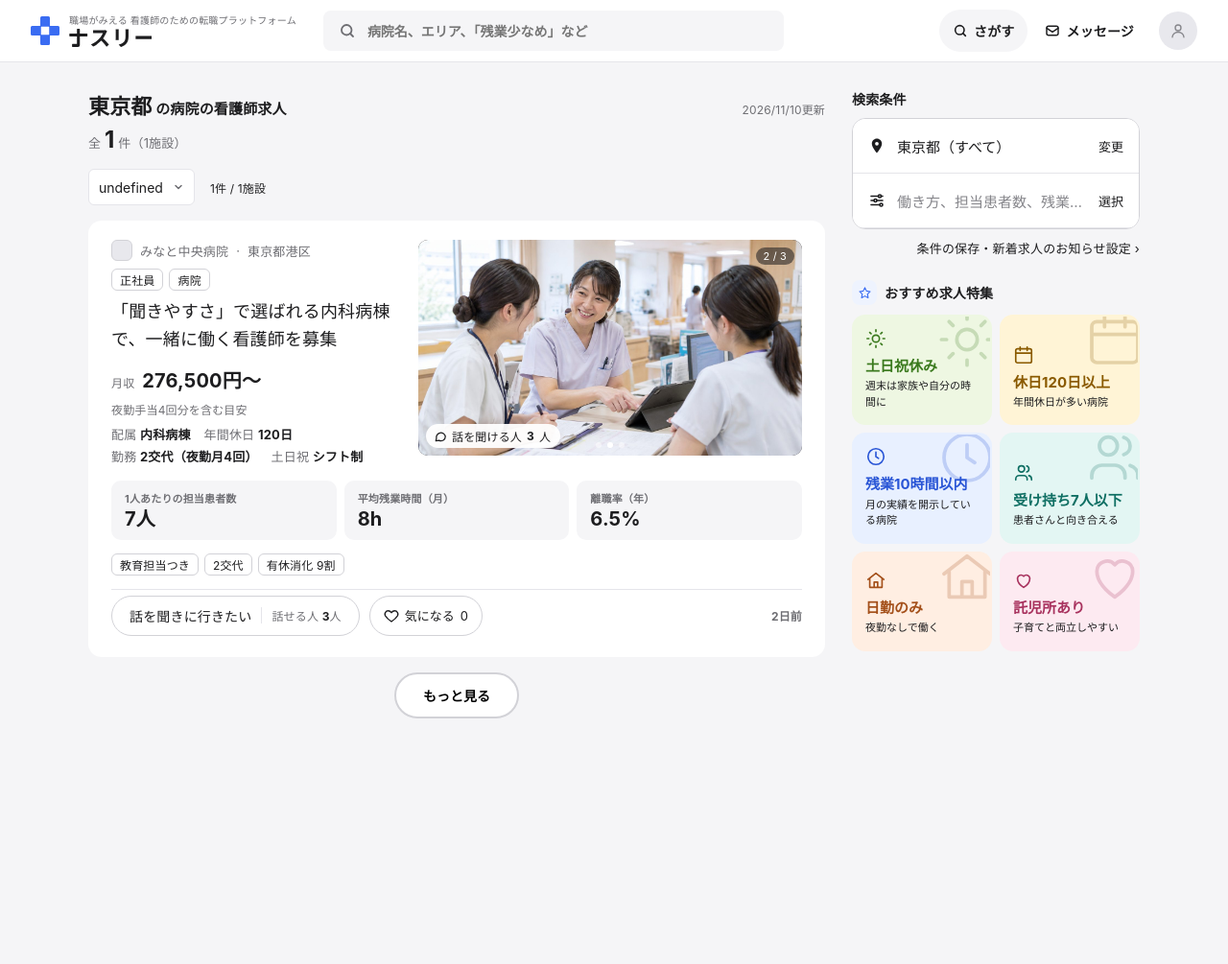
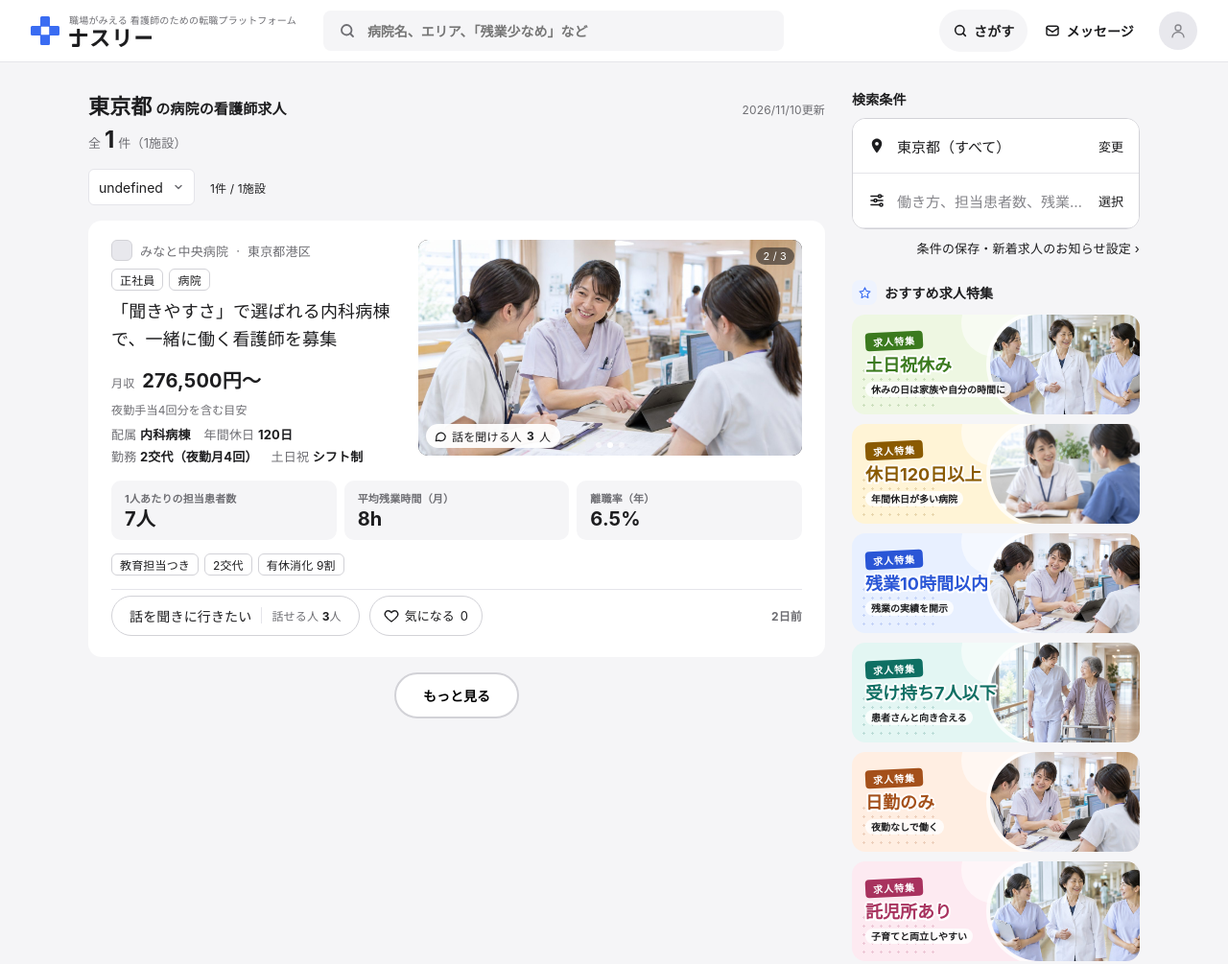
Before and after one commit to unouinc/fleming-prototype, a plain HTML site: page site/index.html in a window 1280 px wide. Shown: the whole page at 96% size. Before the commit the page ends 813 px from the top, so only its background shows below. Drawn offline with nearby package versions, Linux system fonts and the light colour scheme.

Commit message:
おすすめ求人特集を写真入りのサムネイル型バナーに
Co-Authored-By: Claude Fable 5.2 <noreply@anthropic.com>
Claude-Session: https://claude.ai/code/session_01MivGLrktcrwpXDoHBMrtga

```diff
--- a/site/index.html
+++ b/site/index.html
@@ -21,8 +21,8 @@ a{color:#1D1D1F}a:hover{color:#6E6E73}
   .m-only{display:flex!important}
   .hdr{padding:0 16px!important;height:56px!important}
   .wrap{padding:12px 16px 96px!important;gap:16px!important;flex-direction:column!important;align-items:stretch!important}
-  .featgrid{display:flex!important;overflow-x:auto;scrollbar-width:none;margin:0 -16px;padding:0 16px}
-  .featgrid>button{flex:0 0 150px}
+  .featgrid{flex-direction:row!important;overflow-x:auto;scrollbar-width:none;margin:0 -16px;padding:0 16px}
+  .featgrid>button{flex:0 0 272px;width:272px!important}
   .side{position:static!important;width:auto!important;flex:0 0 auto!important;order:-1}
   .cardtop{grid-template-columns:1fr!important;padding:0!important;gap:0!important}
   .cardtop .cover{order:-1;border-radius:0!important}
@@ -207,13 +207,18 @@ a{color:#1D1D1F}a:hover{color:#6E6E73}
       <a href="#" style="align-self: flex-end; font-size: 13px; font-weight: 400; color: #1D1D1F; text-decoration: none">条件の保存・新着求人のお知らせ設定 ›</a>
       <section class="feat" aria-label="おすすめ求人特集" style="margin-top: 14px; display: flex; flex-direction: column; gap: 10px">
         <span style="display: flex; align-items: center; gap: 8px; font-size: 14px; font-weight: 700; color: #1D1D1F"><span aria-hidden="true" style="flex: 0 0 auto; width: 26px; height: 26px; border-radius: 8px; background: #EEF3FE; color: #3A6CF2; display: flex; align-items: center; justify-content: center"><svg width="15" height="15" viewBox="0 0 24 24" fill="none" stroke="currentColor" stroke-width="1.8" stroke-linecap="round" stroke-linejoin="round"><path d="M12 3l2.7 5.6 6.1.9-4.4 4.3 1 6.1L12 17l-5.4 2.9 1-6.1L3.2 9.5l6.1-.9z"></path></svg></span>おすすめ求人特集</span>
-        <div class="featgrid" style="display: grid; grid-template-columns: repeat(2, minmax(0, 1fr)); gap: 8px">
+        <div class="featgrid" style="display: flex; flex-direction: column; gap: 10px">
           <sc-for list="{{features}}" as="f" hint-placeholder-count="6">
-            <button type="button" onClick="{{f.pick}}" aria-pressed="{{f.on}}" style="position: relative; overflow: hidden; text-align: left; border: 2px solid {{f.border}}; background: {{f.bg}}; color: {{f.fg}}; border-radius: 14px; padding: 12px 12px 14px; min-height: 104px; font-family: inherit; cursor: pointer; display: flex; flex-direction: column; justify-content: flex-end; gap: 2px">
-              <svg aria-hidden="true" width="64" height="64" viewBox="0 0 24 24" fill="none" stroke="currentColor" stroke-width="1.4" stroke-linecap="round" stroke-linejoin="round" style="position: absolute; right: -8px; top: -8px; opacity: 0.22"><path d="{{f.icon}}"></path></svg>
-              <svg aria-hidden="true" width="22" height="22" viewBox="0 0 24 24" fill="none" stroke="currentColor" stroke-width="1.8" stroke-linecap="round" stroke-linejoin="round" style="margin-bottom: 6px"><path d="{{f.icon}}"></path></svg>
-              <span style="font-size: 15px; font-weight: 700; line-height: 1.35">{{f.title}}</span>
-              <span style="font-size: 11px; font-weight: 400; line-height: 1.5; color: #1D1D1F">{{f.sub}}</span>
+            <button type="button" onClick="{{f.pick}}" aria-pressed="{{f.on}}" style="position: relative; overflow: hidden; text-align: left; border: none; background: {{f.bg}}; color: {{f.fg}}; border-radius: 14px; padding: 0; height: 104px; width: 100%; font-family: inherit; cursor: pointer; display: block">
+              <span aria-hidden="true" style="position: absolute; left: 8px; bottom: 6px; width: 84px; height: 44px; background-image: radial-gradient(currentColor 1.3px, transparent 1.4px); background-size: 9px 9px; opacity: 0.2"></span>
+              <span aria-hidden="true" style="position: absolute; left: 38%; top: -26px; width: 70px; height: 70px; border-radius: 50%; background: #FFFFFF; opacity: 0.55"></span>
+              <img src="{{f.img}}" alt="" style="position: absolute; right: 0; top: 0; width: 52%; height: 100%; object-fit: cover; object-position: {{f.pos}}; border-radius: 999px 0 0 999px; box-shadow: 0 0 0 4px rgba(255,255,255,0.75); display: block">
+              <span style="position: absolute; left: 14px; top: 0; bottom: 0; width: 52%; display: flex; flex-direction: column; justify-content: center; align-items: flex-start; gap: 5px">
+                <span style="font-size: 10px; font-weight: 700; letter-spacing: 1px; color: #FFFFFF; background: {{f.fg}}; padding: 2px 8px; border-radius: 4px; transform: rotate(-3deg)">求人特集</span>
+                <span style="font-size: 18px; font-weight: 700; line-height: 1.25; white-space: nowrap; text-shadow: 0 0 0 #fff, 2px 0 0 #fff, -2px 0 0 #fff, 0 2px 0 #fff, 0 -2px 0 #fff, 1.5px 1.5px 0 #fff, -1.5px 1.5px 0 #fff, 1.5px -1.5px 0 #fff, -1.5px -1.5px 0 #fff">{{f.title}}</span>
+                <span style="font-size: 10px; font-weight: 700; line-height: 1.4; color: #1D1D1F; background: rgba(255,255,255,0.8); padding: 1px 6px; border-radius: 999px">{{f.sub}}</span>
+              </span>
+              <span aria-hidden="true" style="position: absolute; inset: 0; border: 3px solid {{f.border}}; border-radius: 14px; pointer-events: none"></span>
             </button>
           </sc-for>
         </div>
@@ -426,17 +431,17 @@ class Component extends DCLogic {
       { icon: 'M12 3l2.7 5.6 6.1.9-4.4 4.3 1 6.1L12 17l-5.4 2.9 1-6.1L3.2 9.5l6.1-.9z', title: '職場の特徴', badge: '', note: '', groups: [multi('feat', '', ['中途にも教育担当', '師長インタビューあり', '託児所あり', '寮あり', '電子カルテあり', '駅徒歩5分以内', '車通勤可', '4週8休以上', '年間休日120日以上', '土日祝休み', 'ブランク可'])] }
     ];
     const featDefs = [
-      ['土日祝休み', '週末は家族や自分の時間に', 'M12 16a4 4 0 1 0 0-8 4 4 0 0 0 0 8M12 2v2M12 20v2M2 12h2M20 12h2M5 5l1.5 1.5M17.5 17.5L19 19M19 5l-1.5 1.5M6.5 17.5L5 19', '#EEF7E2', '#3B7A1E', { feat: 9 }],
-      ['休日120日以上', '年間休日が多い病院', 'M5 5h14a2 2 0 0 1 2 2v12a2 2 0 0 1-2 2H5a2 2 0 0 1-2-2V7a2 2 0 0 1 2-2M3 10h18M8 3v4M16 3v4', '#FFF4D6', '#8A5A00', { feat: 8 }],
-      ['残業10時間以内', '月の実績を開示している病院', 'M12 21a9 9 0 1 0 0-18 9 9 0 0 0 0 18M12 7v5l3 2', '#E8F0FF', '#2A56D6', { ot: 1 }],
-      ['受け持ち7人以下', '患者さんと向き合える', 'M16 20v-1a4 4 0 0 0-4-4H7a4 4 0 0 0-4 4v1M9.5 11a3.5 3.5 0 1 0 0-7 3.5 3.5 0 0 0 0 7M21 20v-1a4 4 0 0 0-3-3.85M15.5 4.15a3.5 3.5 0 0 1 0 6.7', '#E3F6F3', '#0F6F63', { pts: 1 }],
-      ['日勤のみ', '夜勤なしで働く', 'M3 11l9-7 9 7M5 10v10h14V10M10 20v-6h4v6', '#FFEEE2', '#A4501A', { shift: 2 }],
-      ['託児所あり', '子育てと両立しやすい', 'M12 20s-7-4.4-7-10a4 4 0 0 1 7-2.6A4 4 0 0 1 19 10c0 5.6-7 10-7 10z', '#FDEAF1', '#A8325E', { feat: 2 }]
+      ['土日祝休み', '休みの日は家族や自分の時間に', 'images/director2.jpg', '50% 30%', 'M12 16a4 4 0 1 0 0-8 4 4 0 0 0 0 8M12 2v2M12 20v2M2 12h2M20 12h2M5 5l1.5 1.5M17.5 17.5L19 19M19 5l-1.5 1.5M6.5 17.5L5 19', '#EEF7E2', '#3B7A1E', { feat: 9 }],
+      ['休日120日以上', '年間休日が多い病院', 'images/mentor.jpg', '20% 30%', 'M5 5h14a2 2 0 0 1 2 2v12a2 2 0 0 1-2 2H5a2 2 0 0 1-2-2V7a2 2 0 0 1 2-2M3 10h18M8 3v4M16 3v4', '#FFF4D6', '#8A5A00', { feat: 8 }],
+      ['残業10時間以内', '残業の実績を開示', 'images/station.jpg', '45% 30%', 'M12 21a9 9 0 1 0 0-18 9 9 0 0 0 0 18M12 7v5l3 2', '#E8F0FF', '#2A56D6', { ot: 1 }],
+      ['受け持ち7人以下', '患者さんと向き合える', 'images/rehab.jpg', '50% 25%', 'M16 20v-1a4 4 0 0 0-4-4H7a4 4 0 0 0-4 4v1M9.5 11a3.5 3.5 0 1 0 0-7 3.5 3.5 0 0 0 0 7M21 20v-1a4 4 0 0 0-3-3.85M15.5 4.15a3.5 3.5 0 0 1 0 6.7', '#E3F6F3', '#0F6F63', { pts: 1 }],
+      ['日勤のみ', '夜勤なしで働く', 'images/station.jpg', '95% 30%', 'M3 11l9-7 9 7M5 10v10h14V10M10 20v-6h4v6', '#FFEEE2', '#A4501A', { shift: 2 }],
+      ['託児所あり', '子育てと両立しやすい', 'images/director2.jpg', '10% 30%', 'M12 20s-7-4.4-7-10a4 4 0 0 1 7-2.6A4 4 0 0 1 19 10c0 5.6-7 10-7 10z', '#FDEAF1', '#A8325E', { feat: 2 }]
     ];
-    const features = featDefs.map(([title, sub, icon, bg, fg, cond]) => {
+    const features = featDefs.map(([title, sub, img, pos, icon, bg, fg, cond]) => {
       const key = Object.keys(cond)[0], v = cond[key], multiKey = key === 'feat' || key === 'shift';
       const on = multiKey ? !!(c[key] && c[key][v]) : c[key] === v;
-      return { title, sub, icon, bg, fg, on, border: on ? fg : 'transparent', pick: () => setC({ [key]: multiKey ? Object.assign({}, c[key], { [v]: !on }) : (on ? null : v) }) };
+      return { title, sub, img, pos, icon, bg, fg, on, border: on ? fg : 'transparent', pick: () => setC({ [key]: multiKey ? Object.assign({}, c[key], { [v]: !on }) : (on ? null : v) }) };
     });
     const areaChips = Object.keys(areas).filter((k) => areas[k]).map((k) => { const [p, g, it] = k.split('|'); return { label: label(p, g, it), remove: () => setAreas({ [k]: false }) }; })
       .concat(lineSel.map((x) => ({ label: x.label, remove: () => { const p = {}; x.keys.forEach((k) => { p[k] = false; }); setLines(p); } })));
```
